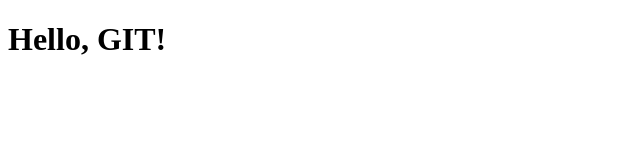
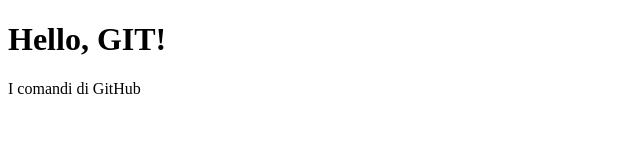
Before and after one commit to ContardiC/GIT_COMMAND, a plain HTML site: page index.html in a window 1280 px wide. Shown: the whole page, without its empty margins (0-640 px from the left). Drawn offline with Linux system fonts and the light colour scheme.

Commit message:
paragraph added

```diff
--- a/index.html
+++ b/index.html
@@ -8,6 +8,8 @@
 </head>
 <body>
     <h1>Hello, GIT!</h1>
-
+    <p>
+        I comandi di GitHub
+    </p>
 </body>
 </html>
```
